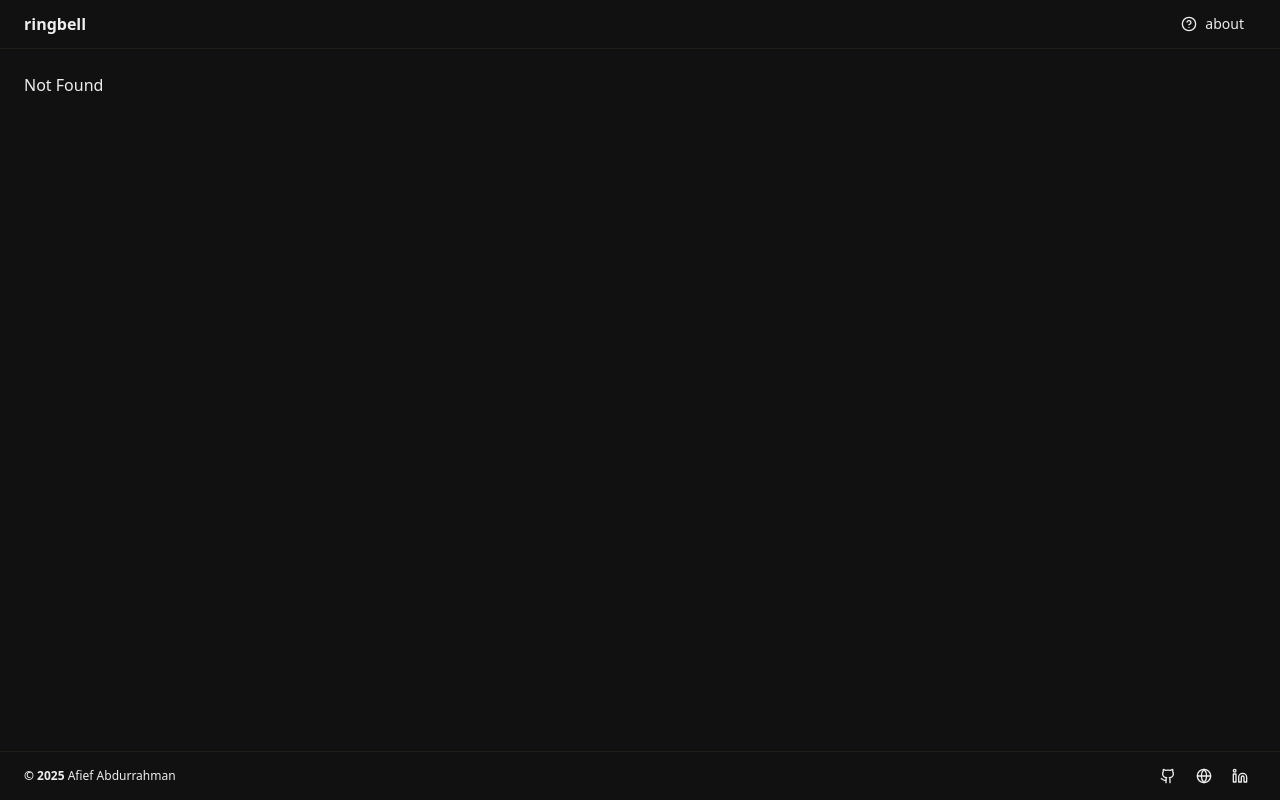
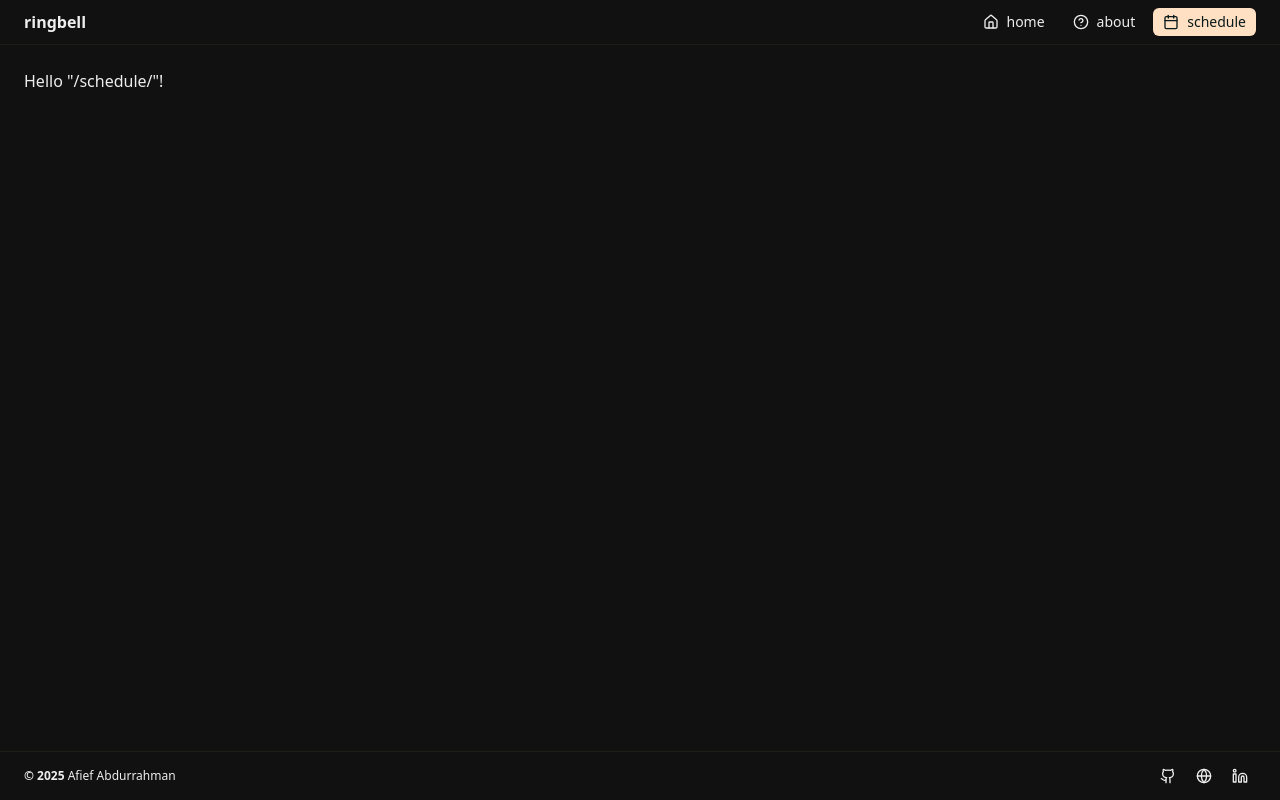
Before and after one commit to mafiefa02/school-bell, a React (Vite) app: page /schedule in a window 1280 px wide. Before the commit this address had no page. Built offline with nearby package versions, Linux system fonts and the light colour scheme.

Commit message:
feat: active state on header links

```diff
--- a/src/components/header.tsx
+++ b/src/components/header.tsx
@@ -1,21 +1,36 @@
-import { Link } from "@tanstack/react-router";
-import { CircleHelp } from "lucide-react";
+import { Link, useLocation } from "@tanstack/react-router";
+import { CalendarIcon, CircleHelp, HomeIcon } from "lucide-react";
 import { Button } from "./ui/button";
 
+type Menu = { href: string; label: string; icon: React.ReactNode };
+const menus: Menu[] = [
+  { label: "home", href: "/", icon: <HomeIcon size={16} /> },
+  { label: "about", href: "/about", icon: <CircleHelp size={16} /> },
+  { label: "schedule", href: "/schedule", icon: <CalendarIcon size={16} /> },
+];
+
 export const Header = () => {
+  const { pathname } = useLocation();
+  const isActive = (href: string) => pathname === href;
   return (
     <header className="flex items-center justify-between gap-8 border-b bg-background px-6 py-2">
       <Link to="/">
         <strong>ringbell</strong>
       </Link>
       <div className="flex items-center gap-2">
-        <Button
-          className="flex items-center gap-2"
-          variant="ghost"
-        >
-          <CircleHelp size={16} />
-          <span>about</span>
-        </Button>
+        {menus.map((menu) => (
+          <Button
+            key={menu.href}
+            className="flex items-center gap-2"
+            variant={isActive(menu.href) ? "default" : "ghost"}
+            size="sm"
+            asChild
+          >
+            <Link to={menu.href}>
+              {menu.icon} <span>{menu.label}</span>
+            </Link>
+          </Button>
+        ))}
       </div>
     </header>
   );
--- a/src/routeTree.gen.ts
+++ b/src/routeTree.gen.ts
@@ -10,66 +10,104 @@
 
 // Import Routes
 
-import { Route as rootRoute } from "./routes/__root";
-import { Route as IndexImport } from "./routes/index";
+import { Route as rootRoute } from './routes/__root'
+import { Route as IndexImport } from './routes/index'
+import { Route as ScheduleIndexImport } from './routes/schedule/index'
+import { Route as AboutIndexImport } from './routes/about/index'
 
 // Create/Update Routes
 
 const IndexRoute = IndexImport.update({
-  id: "/",
-  path: "/",
+  id: '/',
+  path: '/',
   getParentRoute: () => rootRoute,
-} as any);
+} as any)
+
+const ScheduleIndexRoute = ScheduleIndexImport.update({
+  id: '/schedule/',
+  path: '/schedule/',
+  getParentRoute: () => rootRoute,
+} as any)
+
+const AboutIndexRoute = AboutIndexImport.update({
+  id: '/about/',
+  path: '/about/',
+  getParentRoute: () => rootRoute,
+} as any)
 
 // Populate the FileRoutesByPath interface
 
-declare module "@tanstack/react-router" {
+declare module '@tanstack/react-router' {
   interface FileRoutesByPath {
-    "/": {
-      id: "/";
-      path: "/";
-      fullPath: "/";
-      preLoaderRoute: typeof IndexImport;
-      parentRoute: typeof rootRoute;
-    };
+    '/': {
+      id: '/'
+      path: '/'
+      fullPath: '/'
+      preLoaderRoute: typeof IndexImport
+      parentRoute: typeof rootRoute
+    }
+    '/about/': {
+      id: '/about/'
+      path: '/about'
+      fullPath: '/about'
+      preLoaderRoute: typeof AboutIndexImport
+      parentRoute: typeof rootRoute
+    }
+    '/schedule/': {
+      id: '/schedule/'
+      path: '/schedule'
+      fullPath: '/schedule'
+      preLoaderRoute: typeof ScheduleIndexImport
+      parentRoute: typeof rootRoute
+    }
   }
 }
 
 // Create and export the route tree
 
 export interface FileRoutesByFullPath {
-  "/": typeof IndexRoute;
+  '/': typeof IndexRoute
+  '/about': typeof AboutIndexRoute
+  '/schedule': typeof ScheduleIndexRoute
 }
 
 export interface FileRoutesByTo {
-  "/": typeof IndexRoute;
+  '/': typeof IndexRoute
+  '/about': typeof AboutIndexRoute
+  '/schedule': typeof ScheduleIndexRoute
 }
 
 export interface FileRoutesById {
-  __root__: typeof rootRoute;
-  "/": typeof IndexRoute;
+  __root__: typeof rootRoute
+  '/': typeof IndexRoute
+  '/about/': typeof AboutIndexRoute
+  '/schedule/': typeof ScheduleIndexRoute
 }
 
 export interface FileRouteTypes {
-  fileRoutesByFullPath: FileRoutesByFullPath;
-  fullPaths: "/";
-  fileRoutesByTo: FileRoutesByTo;
-  to: "/";
-  id: "__root__" | "/";
-  fileRoutesById: FileRoutesById;
+  fileRoutesByFullPath: FileRoutesByFullPath
+  fullPaths: '/' | '/about' | '/schedule'
+  fileRoutesByTo: FileRoutesByTo
+  to: '/' | '/about' | '/schedule'
+  id: '__root__' | '/' | '/about/' | '/schedule/'
+  fileRoutesById: FileRoutesById
 }
 
 export interface RootRouteChildren {
-  IndexRoute: typeof IndexRoute;
+  IndexRoute: typeof IndexRoute
+  AboutIndexRoute: typeof AboutIndexRoute
+  ScheduleIndexRoute: typeof ScheduleIndexRoute
 }
 
 const rootRouteChildren: RootRouteChildren = {
   IndexRoute: IndexRoute,
-};
+  AboutIndexRoute: AboutIndexRoute,
+  ScheduleIndexRoute: ScheduleIndexRoute,
+}
 
 export const routeTree = rootRoute
   ._addFileChildren(rootRouteChildren)
-  ._addFileTypes<FileRouteTypes>();
+  ._addFileTypes<FileRouteTypes>()
 
 /* ROUTE_MANIFEST_START
 {
@@ -77,11 +115,19 @@ export const routeTree = rootRoute
     "__root__": {
       "filePath": "__root.tsx",
       "children": [
-        "/"
+        "/",
+        "/about/",
+        "/schedule/"
       ]
     },
     "/": {
       "filePath": "index.tsx"
+    },
+    "/about/": {
+      "filePath": "about/index.tsx"
+    },
+    "/schedule/": {
+      "filePath": "schedule/index.tsx"
     }
   }
 }
--- /dev/null
+++ b/src/routes/about/index.tsx
@@ -0,0 +1,9 @@
+import { createFileRoute } from "@tanstack/react-router";
+
+export const Route = createFileRoute("/about/")({
+  component: RouteComponent,
+});
+
+function RouteComponent() {
+  return <div>Hello "/about/"!</div>;
+}
--- /dev/null
+++ b/src/routes/schedule/index.tsx
@@ -0,0 +1,9 @@
+import { createFileRoute } from "@tanstack/react-router";
+
+export const Route = createFileRoute("/schedule/")({
+  component: RouteComponent,
+});
+
+function RouteComponent() {
+  return <div>Hello "/schedule/"!</div>;
+}
```
